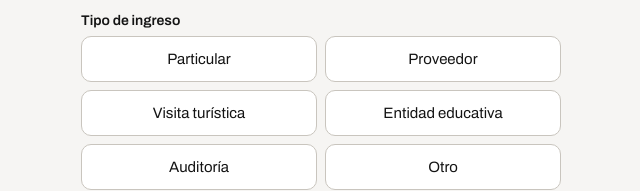
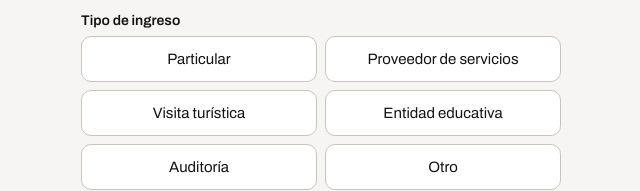
Before and after one commit to 50aniversariojugossa-droid/ingreso-planta, a plain HTML site: page index.html in a window 1280 px wide. Shown: the part 324-515 px from the top of the page, 319-959 px from the left. Drawn offline with Linux system fonts and the light colour scheme.

Commit message:
Update index.html

```diff
--- a/index.html
+++ b/index.html
@@ -46,7 +46,7 @@
         <legend>Tipo de ingreso</legend>
         <div class="chips" id="tipos">
           <button type="button" data-tipo="Particular">Particular</button>
-          <button type="button" data-tipo="Proveedor de servicio">Proveedor</button>
+          <button type="button" data-tipo="Proveedor de servicio">Proveedor de servicios</button>
           <button type="button" data-tipo="Visita turística">Visita turística</button>
           <button type="button" data-tipo="Entidad educativa">Entidad educativa</button>
           <button type="button" data-tipo="Auditoría">Auditoría</button>
```
